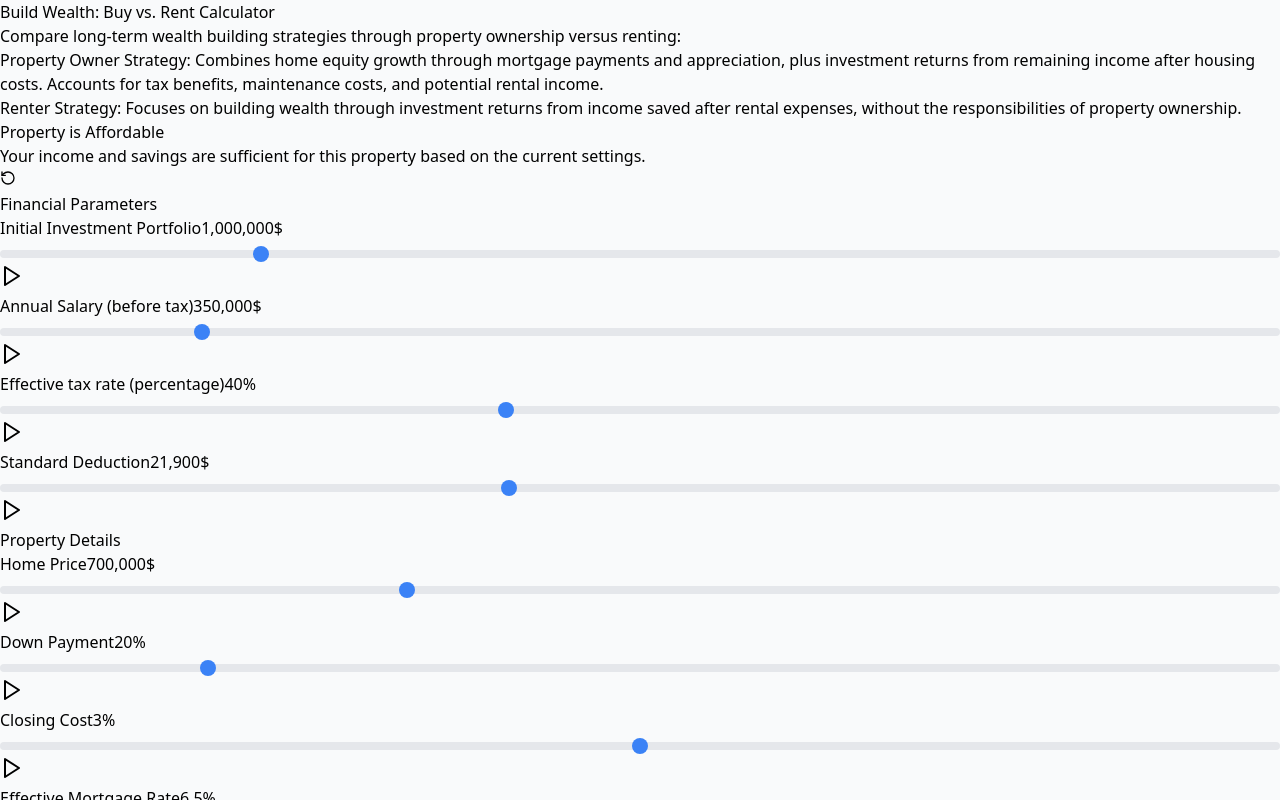
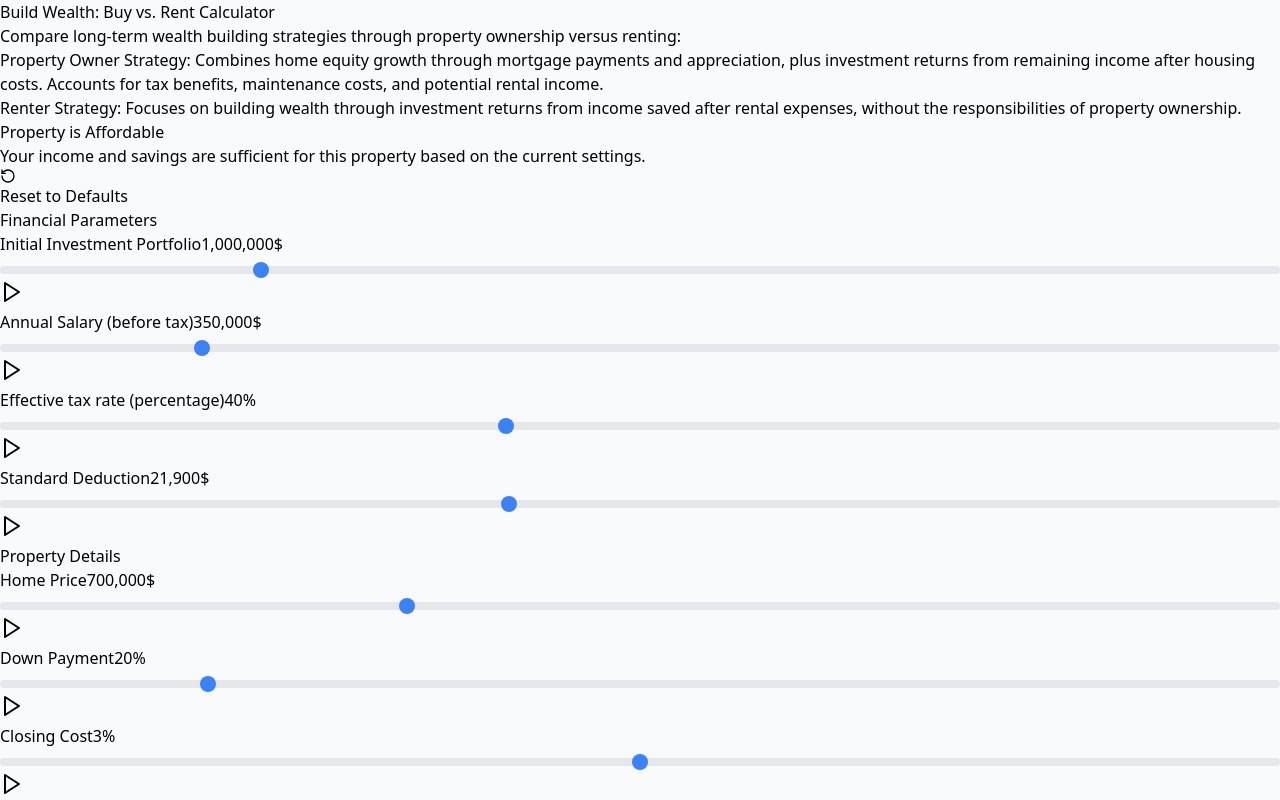
Before and after one commit to MaksimDan/housing-calculator, a React (Vite) app: page / in a window 1280 px wide. Shown: the top 800 px of the page. Built offline with nearby package versions, Linux system fonts and the light colour scheme.

Commit message:
reset to defaults button, more clarity

```diff
--- a/src/HousingCalculator.tsx
+++ b/src/HousingCalculator.tsx
@@ -339,9 +339,10 @@ const HousingCalculator = () => {
         </div>
         <AffordabilityCheck projectionData={projectionData} />
 
+        <div className="mb-6 flex justify-end">
   <button
     onClick={resetToDefaults}
-          className="ml-auto p-2 bg-gray-100 hover:bg-gray-200 text-gray-700 rounded-lg transition-colors duration-200 flex items-center justify-center border border-gray-300"
+    className="px-4 py-2 bg-gray-100 hover:bg-gray-200 text-gray-700 rounded-lg transition-colors duration-200 flex items-center gap-2 border border-gray-300"
     title="Reset to Defaults"
   >
     <svg
@@ -358,7 +359,9 @@ const HousingCalculator = () => {
       <path d="M3 12a9 9 0 1 0 9-9 9.75 9.75 0 0 0-6.74 2.74L3 8" />
       <path d="M3 3v5h5" />
     </svg>
+    Reset to Defaults
   </button>
+</div>
 
 
         {/* Input Cards Grid */}
```
Lines whose indentation alone changed are shown as unchanged.
